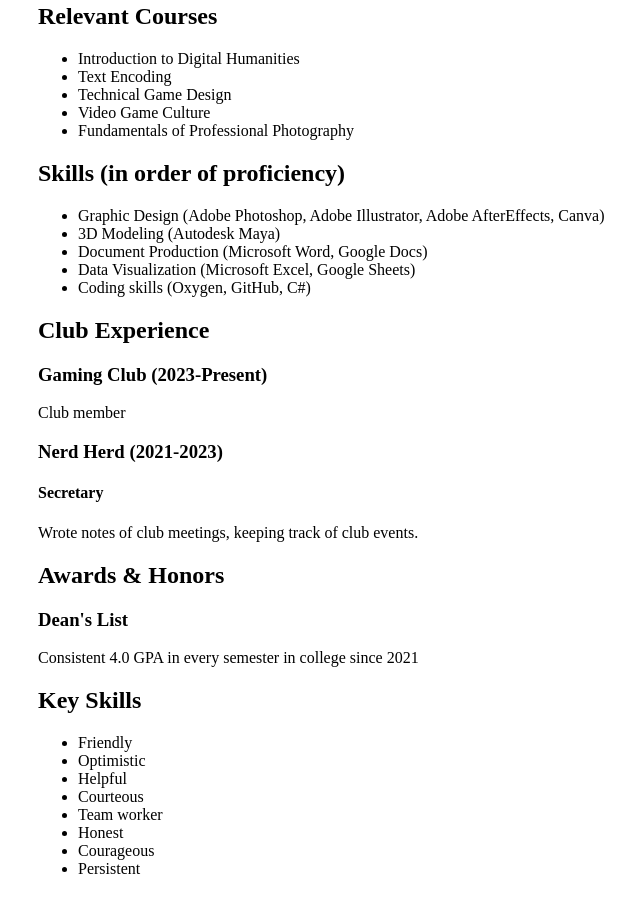
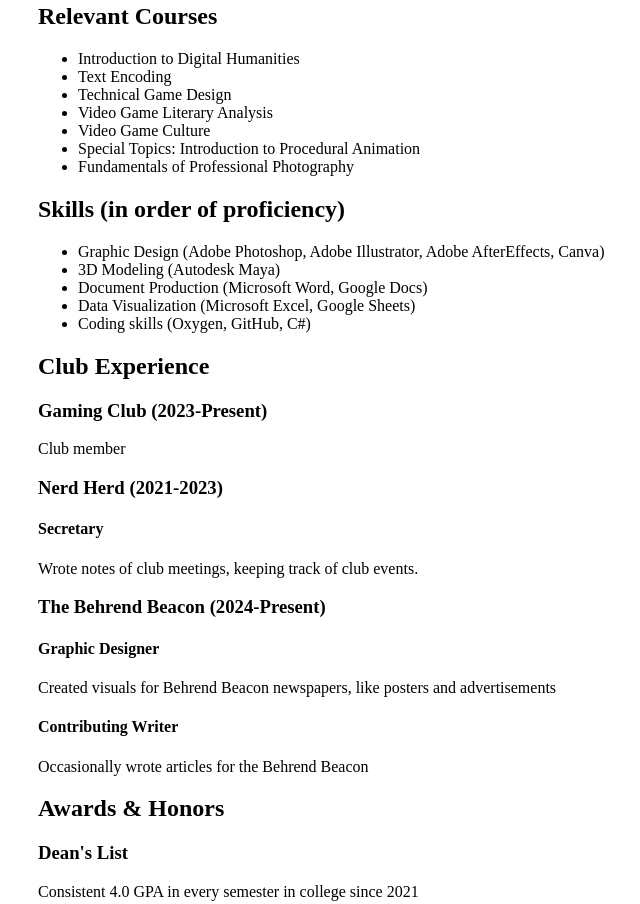
Before and after one commit to SonicSpaceFan025/Portfolio, a plain HTML site: page docs/resume.html in a window 1280 px wide. Shown: the part 549-1453 px from the top of the page, without its empty margins (70-710 px from the left). Drawn offline with Linux system fonts and the light colour scheme.

Commit message:
Updated resume

```diff
--- a/docs/resume.html
+++ b/docs/resume.html
@@ -26,7 +26,9 @@
             <li>Introduction to Digital Humanities</li>
             <li>Text Encoding</li>
             <li>Technical Game Design</li>
+            <li>Video Game Literary Analysis</li>
             <li>Video Game Culture</li>
+            <li>Special Topics: Introduction to Procedural Animation</li>
             <li>Fundamentals of Professional Photography</li>
         </ul>
         <h2>Skills (in order of proficiency)</h2>
@@ -43,6 +45,11 @@
         <h3>Nerd Herd (2021-2023)</h3>
         <h4>Secretary</h4>
         <p>Wrote notes of club meetings, keeping track of club events.</p>
+        <h3>The Behrend Beacon (2024-Present)</h3>
+        <h4>Graphic Designer</h4>
+        <p>Created visuals for Behrend Beacon newspapers, like posters and advertisements<p>
+        <h4>Contributing Writer</h4>
+        <p>Occasionally wrote articles for the Behrend Beacon</p>
         <h2>Awards & Honors</h2>
         <h3>Dean's List</h3>
         <p>Consistent 4.0 GPA in every semester in college since 2021</p>
```
